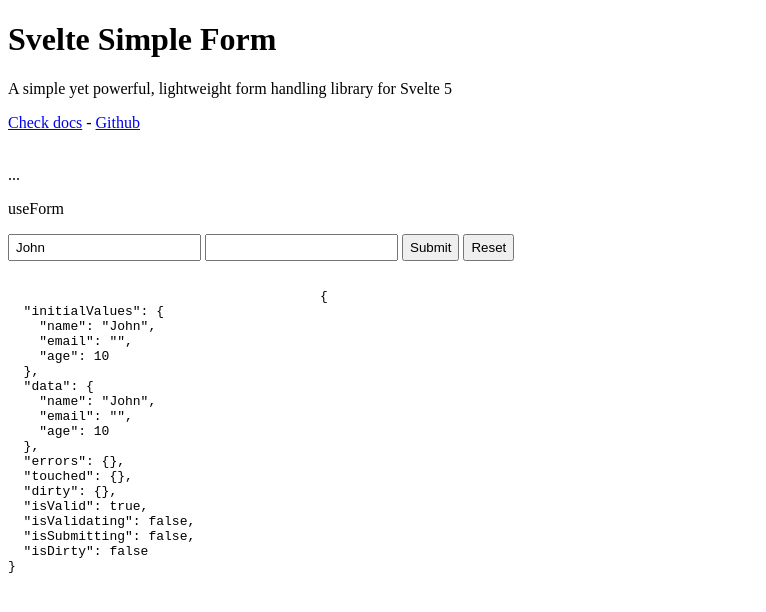
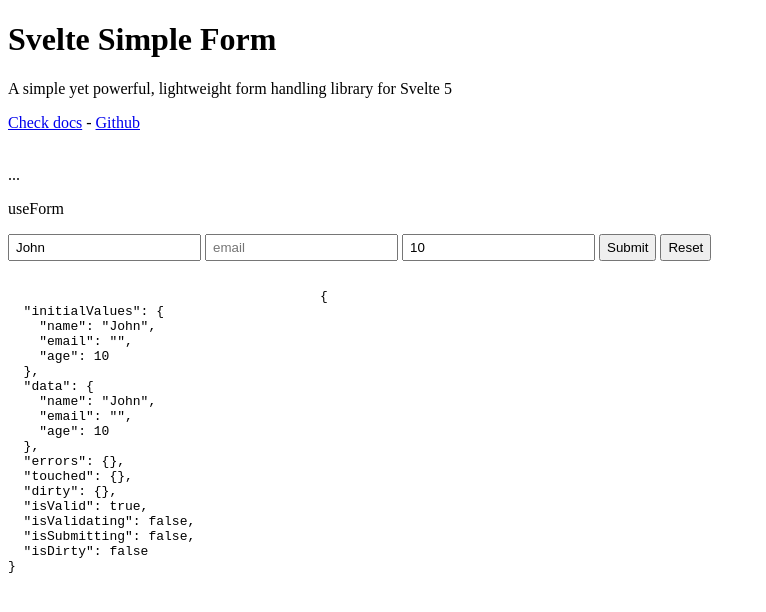
Before and after one commit to harryhdt/svelte-simple-form, a SvelteKit app: page / in a window 1280 px wide. Shown: the top 612 px of the page, without its empty margins (0-766 px from the left). Built offline with nearby package versions, Linux system fonts and the light colour scheme.

Commit message:
docs(form): update control usage example with valueAsNumber option

```diff
--- a/src/routes/+page.svelte
+++ b/src/routes/+page.svelte
@@ -32,7 +32,16 @@
 		<form use:form.handler>
 			<p>useForm</p>
 			<input type="text" use:control={'name'} />
-			<Input type="email" use={(elm) => control(elm, 'email')} />
+			<Input type="email" placeholder="email" use={(elm) => control(elm, 'email')} />
+			<Input
+				type="text"
+				placeholder="age"
+				use={(elm) =>
+					control(elm, {
+						field: 'age',
+						valueAsNumber: true
+					})}
+			/>
 			<!-- <Input
 				type="email"
 				defaultValue={form.data.email}
```
